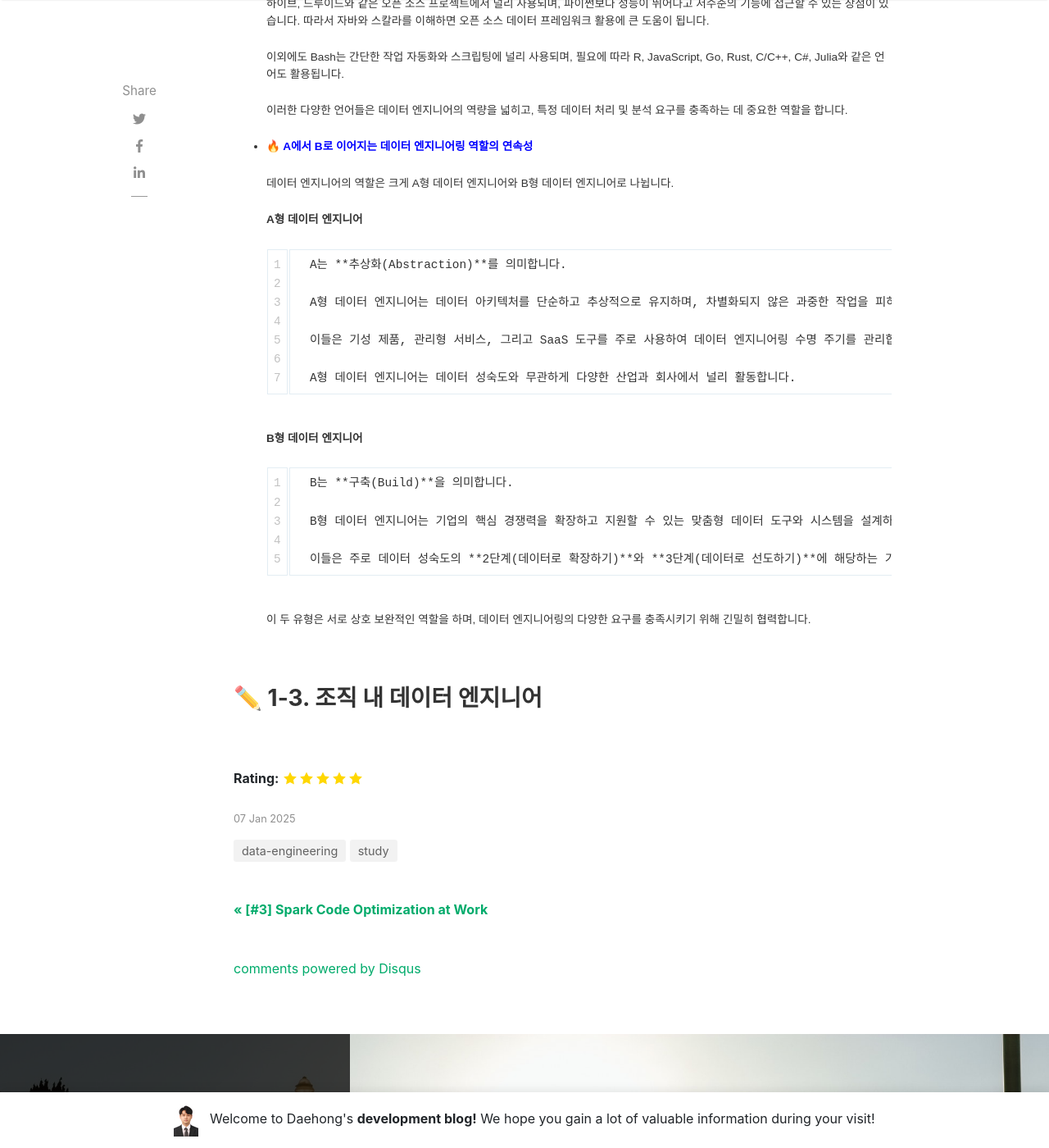
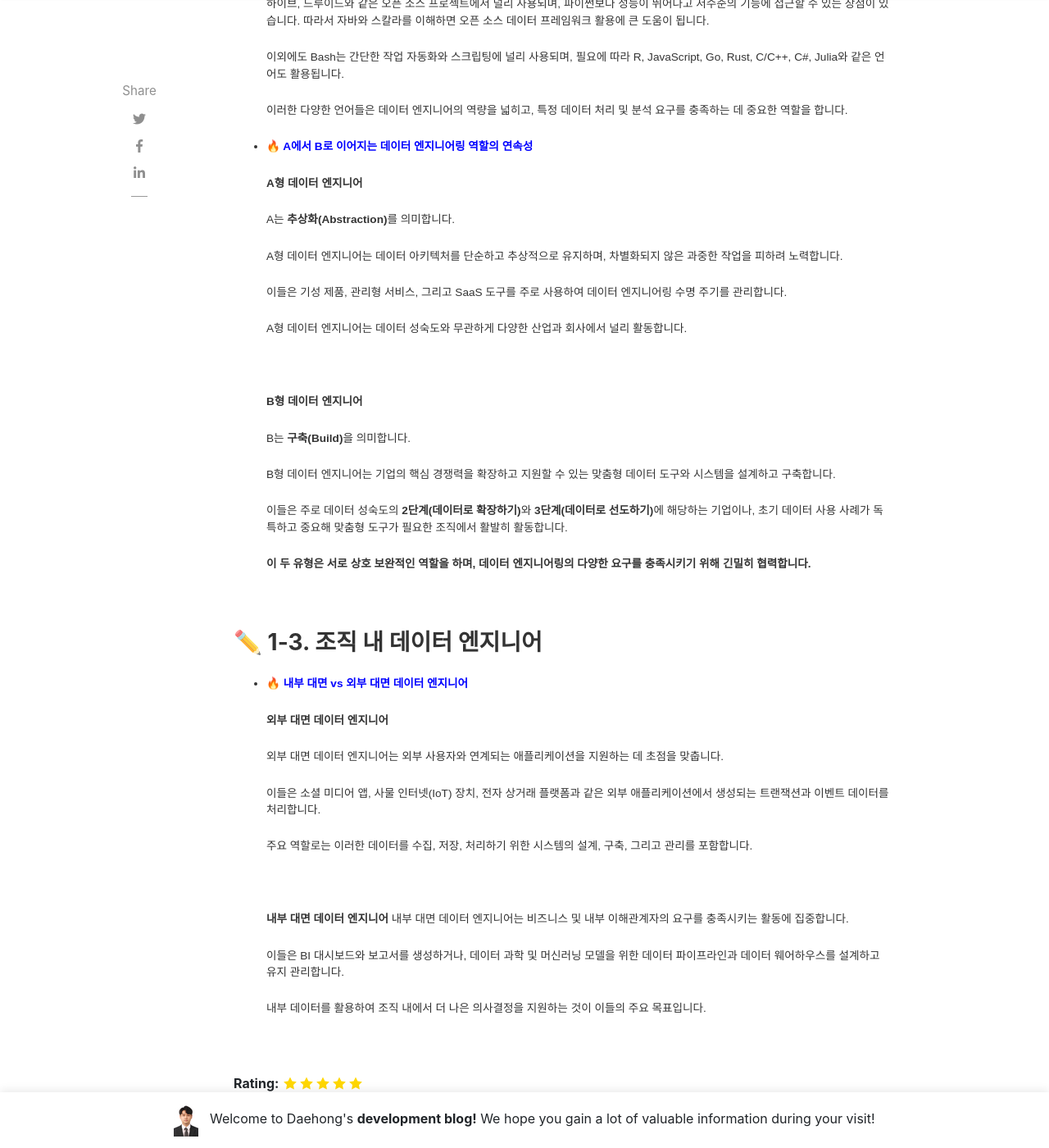
Before and after one commit to JeonDaehong/JeonDaehong.github.io, a Jekyll site: the page built from _posts/2025-01-07-robust-data-engineering.md, in a window 1280 px wide and 1400 px high, scrolled down 3787 px. Shown: the whole window at 82% size. Built offline with Jekyll 4.4.1, drawn with Linux system fonts in a browser that asks for light colours; nearby versions of some CDN libraries; comment, search, counter and statistics services are not loaded.

Commit message:
Study Robust Data Engineering Book

```diff
--- a/_posts/2025-01-07-robust-data-engineering.md
+++ b/_posts/2025-01-07-robust-data-engineering.md
@@ -110,31 +110,50 @@ rating: 5
 
 - <span style="color:blue;">**🔥 A에서 B로 이어지는 데이터 엔지니어링 역할의 연속성**</span>
 
-	데이터 엔지니어의 역할은 크게 A형 데이터 엔지니어와 B형 데이터 엔지니어로 나뉩니다.
-
 	**A형 데이터 엔지니어**
 
-		A는 **추상화(Abstraction)**를 의미합니다.
+	A는 **추상화(Abstraction)**를 의미합니다.
 
-		A형 데이터 엔지니어는 데이터 아키텍처를 단순하고 추상적으로 유지하며, 차별화되지 않은 과중한 작업을 피하려 노력합니다.
+	A형 데이터 엔지니어는 데이터 아키텍처를 단순하고 추상적으로 유지하며, 차별화되지 않은 과중한 작업을 피하려 노력합니다.
 
-		이들은 기성 제품, 관리형 서비스, 그리고 SaaS 도구를 주로 사용하여 데이터 엔지니어링 수명 주기를 관리합니다.
+	이들은 기성 제품, 관리형 서비스, 그리고 SaaS 도구를 주로 사용하여 데이터 엔지니어링 수명 주기를 관리합니다.
 
-		A형 데이터 엔지니어는 데이터 성숙도와 무관하게 다양한 산업과 회사에서 널리 활동합니다.
+	A형 데이터 엔지니어는 데이터 성숙도와 무관하게 다양한 산업과 회사에서 널리 활동합니다.
+
+	<br>
 
 	**B형 데이터 엔지니어**
 
-		B는 **구축(Build)**을 의미합니다.
+	B는 **구축(Build)**을 의미합니다.
 
-		B형 데이터 엔지니어는 기업의 핵심 경쟁력을 확장하고 지원할 수 있는 맞춤형 데이터 도구와 시스템을 설계하고 구축합니다.
+	B형 데이터 엔지니어는 기업의 핵심 경쟁력을 확장하고 지원할 수 있는 맞춤형 데이터 도구와 시스템을 설계하고 구축합니다.
 
-		이들은 주로 데이터 성숙도의 **2단계(데이터로 확장하기)**와 **3단계(데이터로 선도하기)**에 해당하는 기업이나, 초기 데이터 사용 사례가 독특하고 중요해 맞춤형 도구가 필요한 조직에서 활발히 활동합니다.
+	이들은 주로 데이터 성숙도의 **2단계(데이터로 확장하기)**와 **3단계(데이터로 선도하기)**에 해당하는 기업이나, 초기 데이터 사용 사례가 독특하고 중요해 맞춤형 도구가 필요한 조직에서 활발히 활동합니다.
 
-	이 두 유형은 서로 상호 보완적인 역할을 하며, 데이터 엔지니어링의 다양한 요구를 충족시키기 위해 긴밀히 협력합니다.
-
+	**이 두 유형은 서로 상호 보완적인 역할을 하며, 데이터 엔지니어링의 다양한 요구를 충족시키기 위해 긴밀히 협력합니다.**
 
 <br>
 
 ### ✏️ 1-3. 조직 내 데이터 엔지니어
 
+- <span style="color:blue;">**🔥 내부 대면 vs 외부 대면 데이터 엔지니어**</span>
+
+	**외부 대면 데이터 엔지니어**
+
+	외부 대면 데이터 엔지니어는 외부 사용자와 연계되는 애플리케이션을 지원하는 데 초점을 맞춥니다.
+
+	이들은 소셜 미디어 앱, 사물 인터넷(IoT) 장치, 전자 상거래 플랫폼과 같은 외부 애플리케이션에서 생성되는 트랜잭션과 이벤트 데이터를 처리합니다.
+
+	주요 역할로는 이러한 데이터를 수집, 저장, 처리하기 위한 시스템의 설계, 구축, 그리고 관리를 포함합니다.
+
+	<br>
+
+	**내부 대면 데이터 엔지니어**
+	내부 대면 데이터 엔지니어는 비즈니스 및 내부 이해관계자의 요구를 충족시키는 활동에 집중합니다.
+
+	이들은 BI 대시보드와 보고서를 생성하거나, 데이터 과학 및 머신러닝 모델을 위한 데이터 파이프라인과 데이터 웨어하우스를 설계하고 유지 관리합니다.
+
+	내부 데이터를 활용하여 조직 내에서 더 나은 의사결정을 지원하는 것이 이들의 주요 목표입니다.
+
+
 <br>
```
